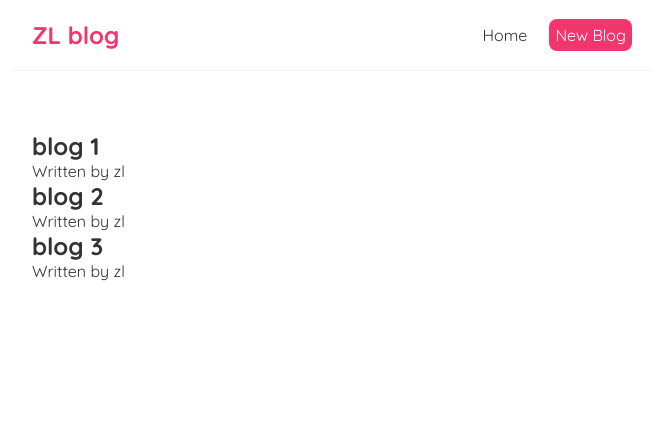
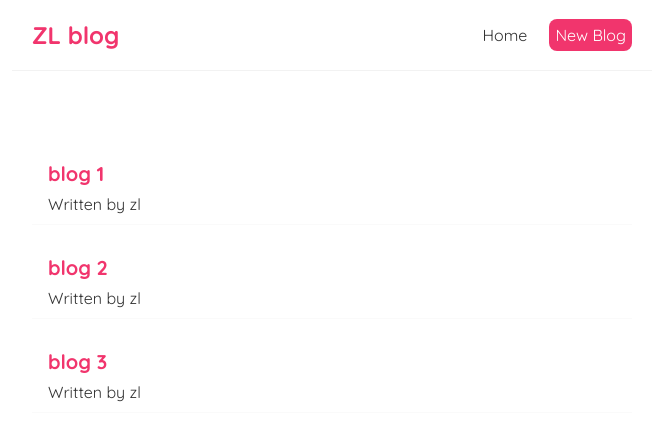
Before and after one commit to zlrkw11/zl-space, a React (Vite) app: page / in a window 1280 px wide. Shown: the top 440 px of the page, without its empty margins (308-971 px from the left). Built offline with nearby package versions, Linux system fonts and the light colour scheme.

Commit message:
styling to each blog preview

```diff
--- a/src/index.css
+++ b/src/index.css
@@ -34,3 +34,19 @@
   margin: 40px auto;
   padding: 20px;
 }
+
+.blog-preview {
+  padding: 10px 16px;
+  margin: 20px 0;
+  border-bottom: 1px solid #fafafa;
+}
+
+.blog-preview:hover {
+  box-shadow: 1px 3px 5px rgba(0, 0, 0, 0);
+}
+
+.blog-preview h2 {
+  font-size: 20px;
+  color: #f1356d;
+  margin-bottom: 8px;
+}
```
